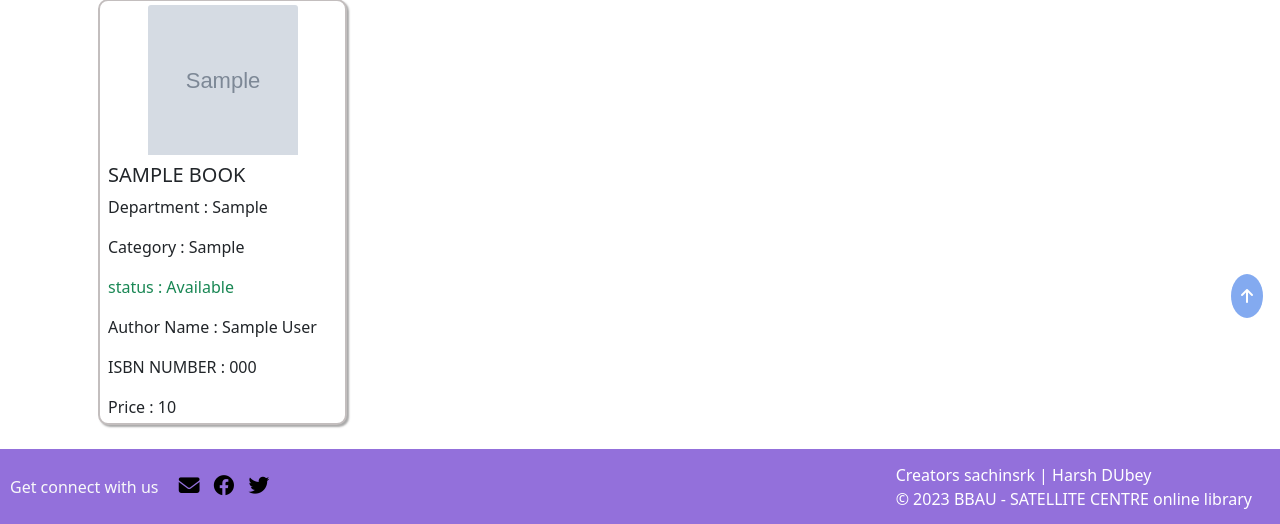
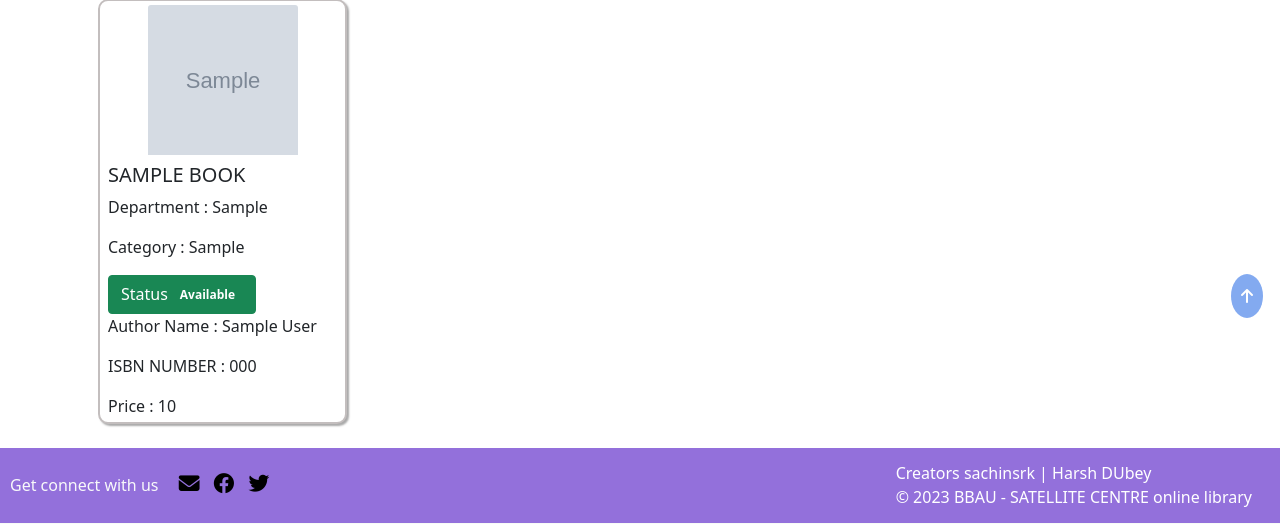
Before and after one commit to sachinrk835257/bbau-library, a Django app: page /listed-books/ in a window 1280 px wide. Shown: the part 450-974 px from the top of the page. Run offline with Django 4.2, Linux system fonts and the light colour scheme; a user stored in the database is signed in; tables that the repository leaves empty hold one stand-in row (values such as "Sample post"); grey boxes marked "Sample" are stand-in pictures.

Commit message:
7 dec noon

```diff
--- a/main/Dashboard/views.py
+++ b/main/Dashboard/views.py
@@ -8,6 +8,7 @@ from Authentication.send_mail import send_mail
 from Authentication.models import ChangePassword
 from uuid import uuid4
 from django.utils import timezone
+from django.db.models import Count
 
 # Create your views here.
 def about(request):
@@ -33,6 +34,14 @@ def index(request):
 
         if (request.user.is_superuser) :
             staff_status = "Admin"
+            book_name = Registered_Books.objects.values("bookName","authorName").annotate(count = Count("id"))
+
+            book_name3 = Registered_Books.objects.values("bookName","authorName").annotate(count = Count("id"))
+            book_name4 = Registered_Books.objects.values("bookName","authorName").annotate(count = Count("id"))
+            author_name = Registered_Books.objects.values("authorName").distinct()
+            print(book_name)
+            print(author_name)
+            print(Count)
             return render(request,"index.html",{"title":title,"staff_status":staff_status,"registeredUsers":profile_count,"bookListedNumbers":book_obj,"returnedBooks":returned_books_obj,"issuedBooks":issued_books_obj})
 
 
--- a/main/templates/registered-books.html
+++ b/main/templates/registered-books.html
@@ -37,7 +37,12 @@
         <h5 class="card-title">{{book.bookName|upper}}</h5>
         <p class="card-text">Department : {{book.department}}</p>
         <p class="card-text">Category : {{book.category}}</p>
-        <p class="card-text {% if book.status == 'Available' %}text-success {% else %} text-danger{% endif %}">status : {{book.status}}</p>
+        {% if book.status == 'Available' %}<a type="button" class="btn btn-success">
+          Status <span class="badge text-bg-secondary">{{book.status}}</span>
+        </a>{% endif %}
+        {% if book.status == 'Not Available' %}<a type="button" class="btn btn-danger">
+          Status <span class="badge text-bg-secondary">{{book.status}}</span>
+        </a>{% endif %}
         <p class="card-text">Author Name : {{book.authorName}}</p>
         <p class="card-text">ISBN NUMBER : {{book.ISBN}}</p>
         <p class="card-text mb-1">Price : {{book.bookPrice}}</p>
```
